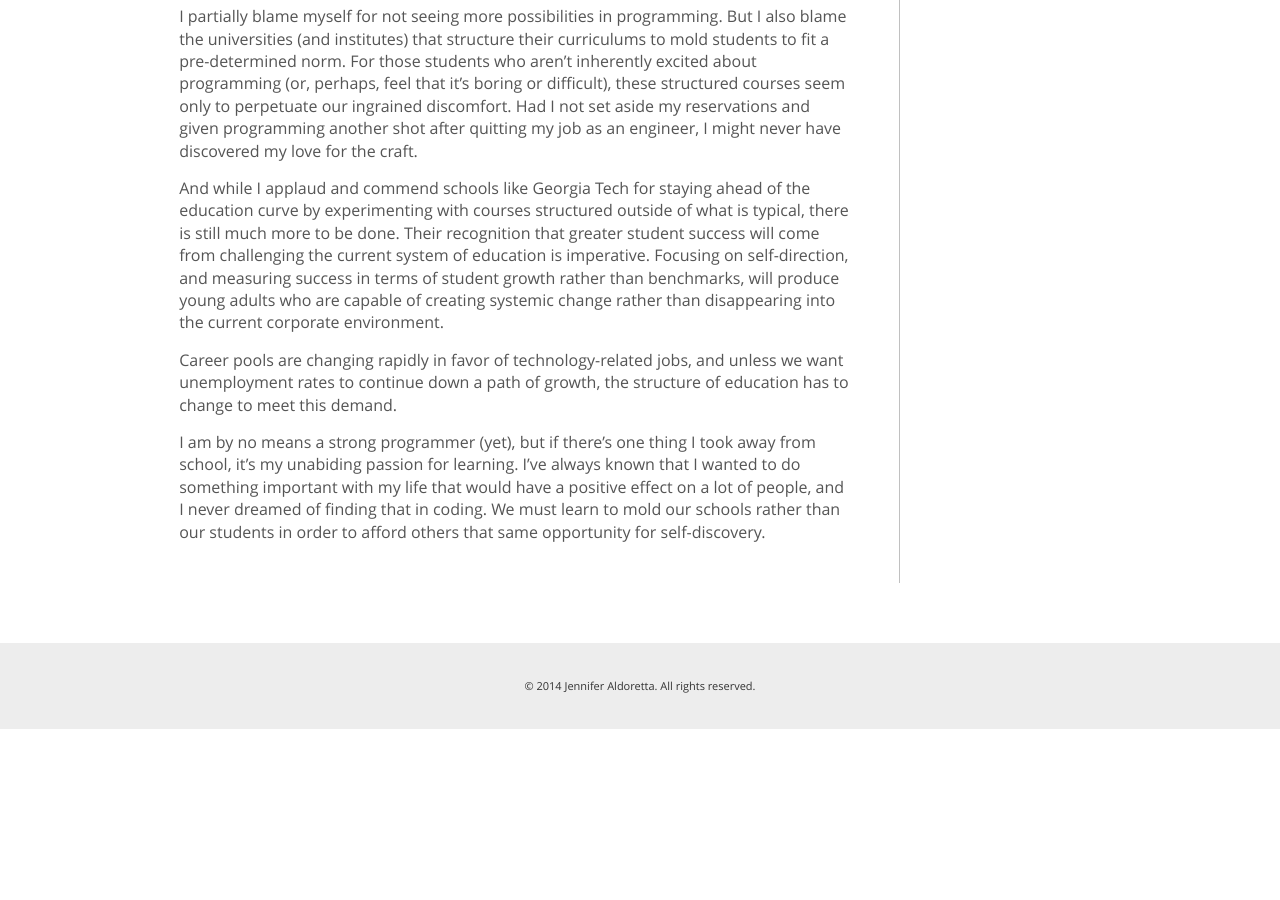
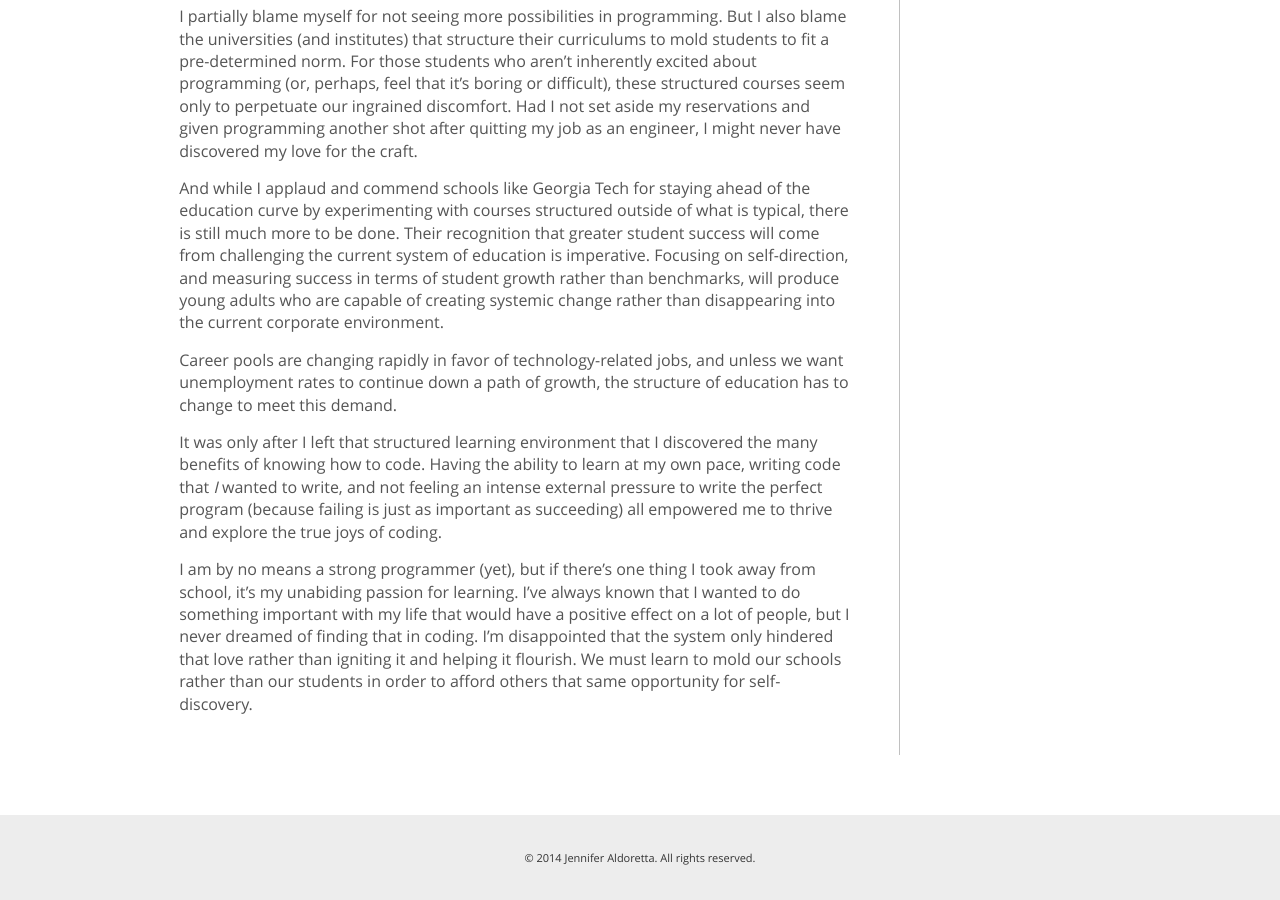
Before and after one commit to jaldoretta/jaldoretta.github.io, a Jekyll site: the page built from _posts/2014-01-14-on-structured-education-and-learning-to-code.md, in a window 1280 px wide and 900 px high, scrolled down 1070 px. Built offline with Jekyll 4.4.1, drawn with Linux system fonts in a browser that asks for light colours; Markdown is read by kramdown in place of the engine named in the settings; before the commit the page ends 1799 px from its top, so only the background shows below that.

Commit message:
added a paragraph to blog posted on 1/14

```diff
--- a/_posts/2014-01-14-on-structured-education-and-learning-to-code.md
+++ b/_posts/2014-01-14-on-structured-education-and-learning-to-code.md
@@ -18,4 +18,6 @@ And while I applaud and commend schools like Georgia Tech for staying ahead of t
 
 Career pools are changing rapidly in favor of technology-related jobs, and unless we want unemployment rates to continue down a path of growth, the structure of education has to change to meet this demand.
 
-I am by no means a strong programmer (yet), but if there’s one thing I took away from school, it’s my unabiding passion for learning. I’ve always known that I wanted to do something important with my life that would have a positive effect on a lot of people, and I never dreamed of finding that in coding. We must learn to mold our schools rather than our students in order to afford others that same opportunity for self-discovery.
+It was only after I left that structured learning environment that I discovered the many benefits of knowing how to code. Having the ability to learn at my own pace, writing code that *I* wanted to write, and not feeling an intense external pressure to write the perfect program (because failing is just as important as succeeding) all empowered me to thrive and explore the true joys of coding.
+
+I am by no means a strong programmer (yet), but if there’s one thing I took away from school, it’s my unabiding passion for learning. I’ve always known that I wanted to do something important with my life that would have a positive effect on a lot of people, but I never dreamed of finding that in coding. I'm disappointed that the system only hindered that love rather than igniting it and helping it flourish. We must learn to mold our schools rather than our students in order to afford others that same opportunity for self-discovery.
```
